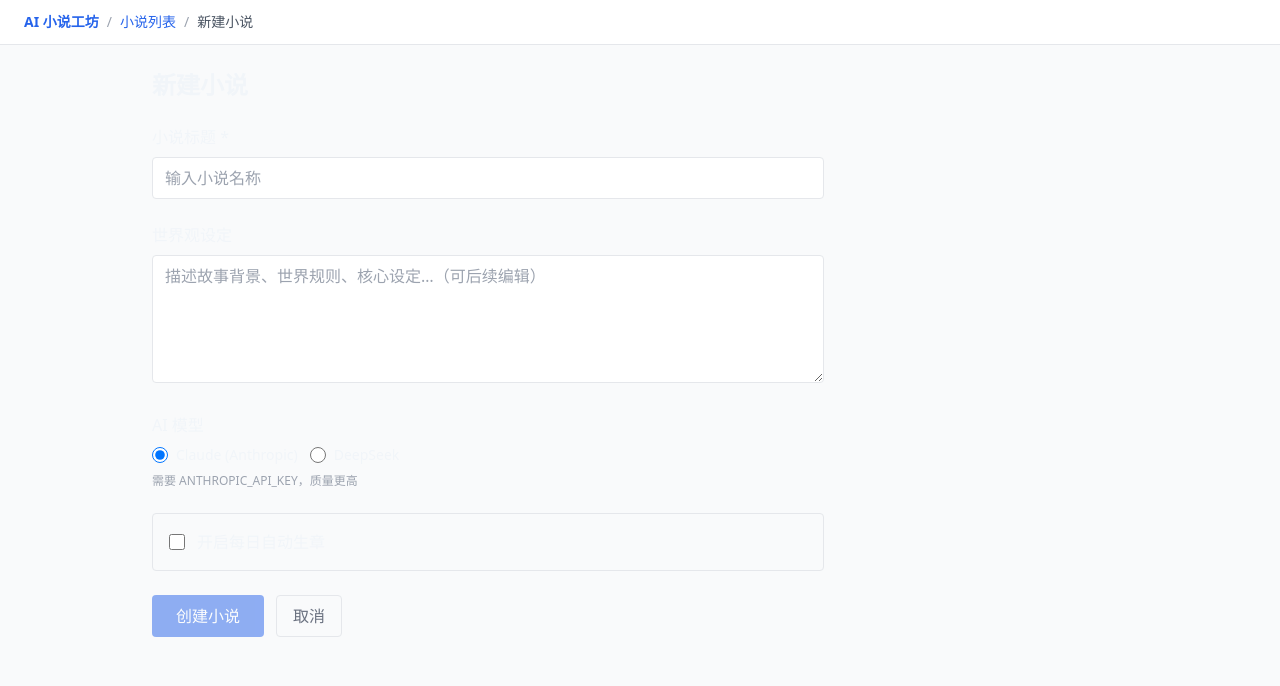
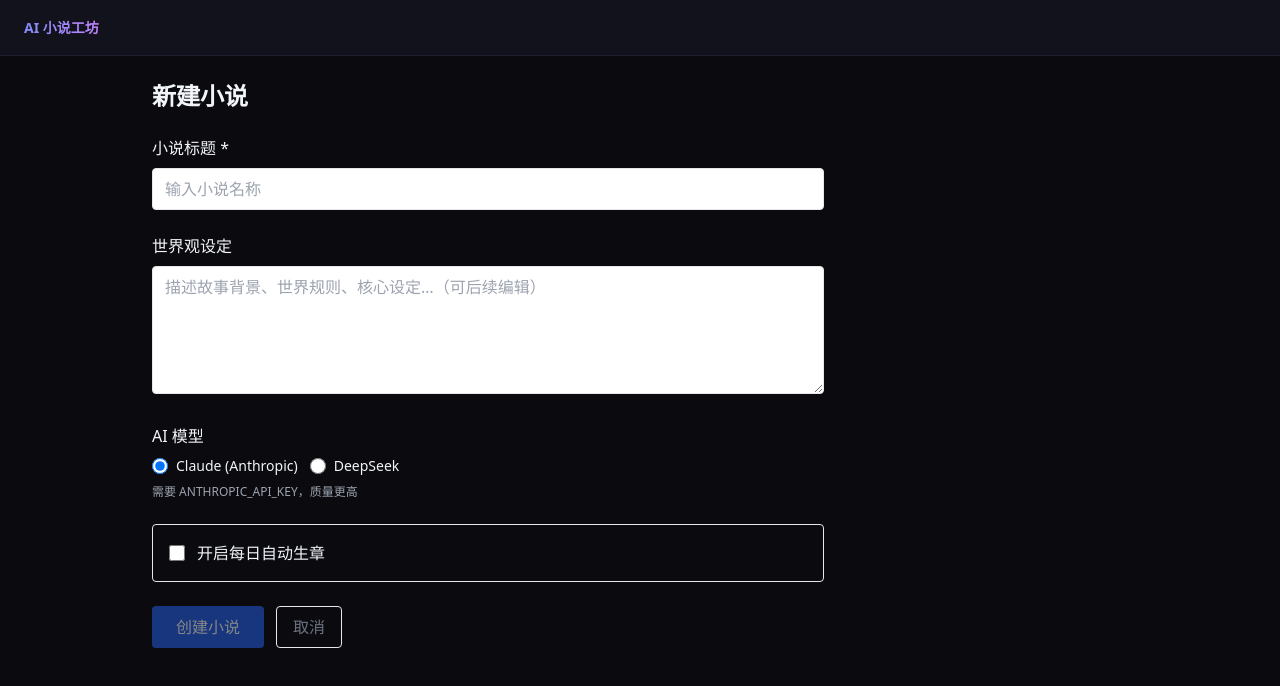
Before and after one commit to SunnyCheung-cp/fiction-ai-agent, a React (Vite) app in the folder frontend/: page /novels/new in a window 1280 px wide. Shown: the top 686 px of the page. Built offline with nearby package versions, Linux system fonts and the light colour scheme.

Commit message:
feat: dark Topbar + 3-Tab novel navigation

```diff
--- a/frontend/src/components/Layout.tsx
+++ b/frontend/src/components/Layout.tsx
@@ -1,44 +1,62 @@
 // frontend/src/components/Layout.tsx
 import { useNavigate } from 'react-router-dom'
 
-interface Breadcrumb {
-  label: string
-  href?: string
+interface LayoutProps {
+  children: React.ReactNode
+  novelTitle?: string
+  novelId?: string
+  activeTab?: 'chapters' | 'outline' | 'settings'
+  // backward-compat: old pages pass breadcrumbs until deleted in Task 11
+  breadcrumbs?: unknown
 }
 
-interface LayoutProps {
-  breadcrumbs?: Breadcrumb[]
-  children: React.ReactNode
-}
+const TABS = [
+  { key: 'chapters' as const, label: '章节列表', href: (id: string) => `/novels/${id}/chapters` },
+  { key: 'outline' as const, label: '章节大纲', href: (id: string) => `/novels/${id}/outline` },
+  { key: 'settings' as const, label: '设定与角色', href: (id: string) => `/novels/${id}/settings` },
+]
 
-export default function Layout({ breadcrumbs = [], children }: LayoutProps) {
+export default function Layout({ children, novelTitle, novelId, activeTab }: LayoutProps) {
   const navigate = useNavigate()
+
   return (
-    <div className="min-h-screen bg-gray-50">
-      <nav className="bg-white border-b px-6 py-3 flex items-center gap-2 text-sm">
+    <div className="min-h-screen bg-base text-slate-100">
+      {/* Topbar */}
+      <header className="fixed top-0 inset-x-0 z-50 h-14 bg-surface border-b border-rim flex items-center px-6 gap-4">
         <button
-          className="font-bold text-blue-600 hover:underline"
           onClick={() => navigate('/')}
+          className="text-sm font-bold bg-gradient-to-r from-indigo-400 to-purple-400 bg-clip-text text-transparent hover:opacity-80 transition-opacity shrink-0"
         >
           AI 小说工坊
         </button>
-        {breadcrumbs.map((crumb, i) => (
-          <span key={i} className="flex items-center gap-2">
-            <span className="text-gray-400">/</span>
-            {crumb.href ? (
+        {novelTitle && (
+          <span className="text-sm text-slate-400 truncate">{novelTitle}</span>
+        )}
+      </header>
+
+      {/* Tab navigation — only when inside a novel */}
+      {novelId && (
+        <nav className="fixed top-14 inset-x-0 z-40 bg-surface border-b border-rim">
+          <div className="max-w-5xl mx-auto px-6 flex">
+            {TABS.map(tab => (
               <button
-                className="text-blue-600 hover:underline"
-                onClick={() => navigate(crumb.href!)}
+                key={tab.key}
+                onClick={() => navigate(tab.href(novelId))}
+                className={`px-5 py-3 text-sm font-medium border-b-2 transition-colors ${
+                  activeTab === tab.key
+                    ? 'border-indigo-500 text-indigo-400'
+                    : 'border-transparent text-slate-400 hover:text-slate-200 hover:border-slate-600'
+                }`}
               >
-                {crumb.label}
+                {tab.label}
               </button>
-            ) : (
-              <span className="text-gray-600">{crumb.label}</span>
-            )}
-          </span>
-        ))}
-      </nav>
-      <main className="max-w-5xl mx-auto p-6">
+            ))}
+          </div>
+        </nav>
+      )}
+
+      {/* Main */}
+      <main className={`max-w-5xl mx-auto px-6 pb-16 ${novelId ? 'pt-[7rem]' : 'pt-20'}`}>
         {children}
       </main>
     </div>
```
